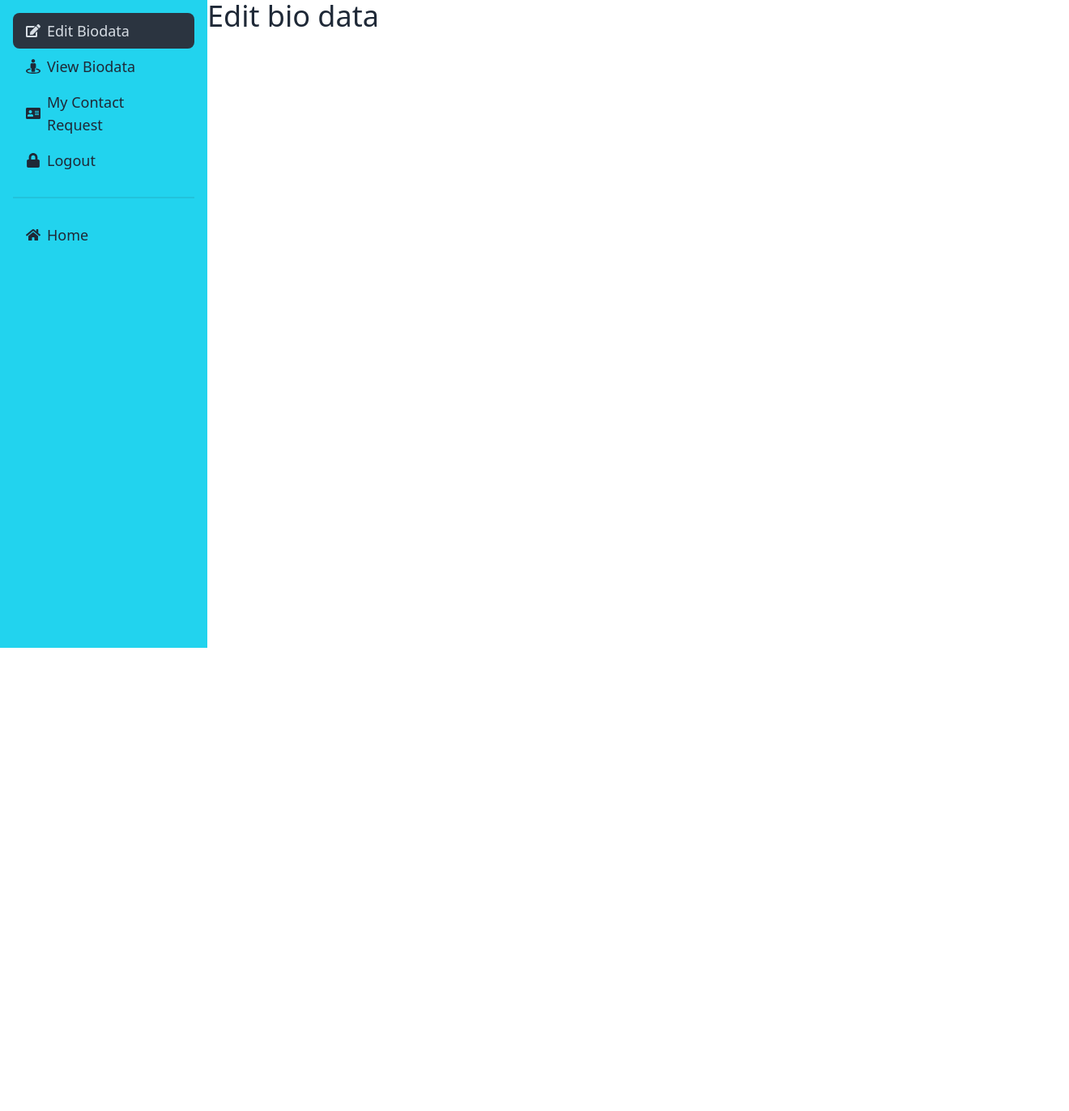
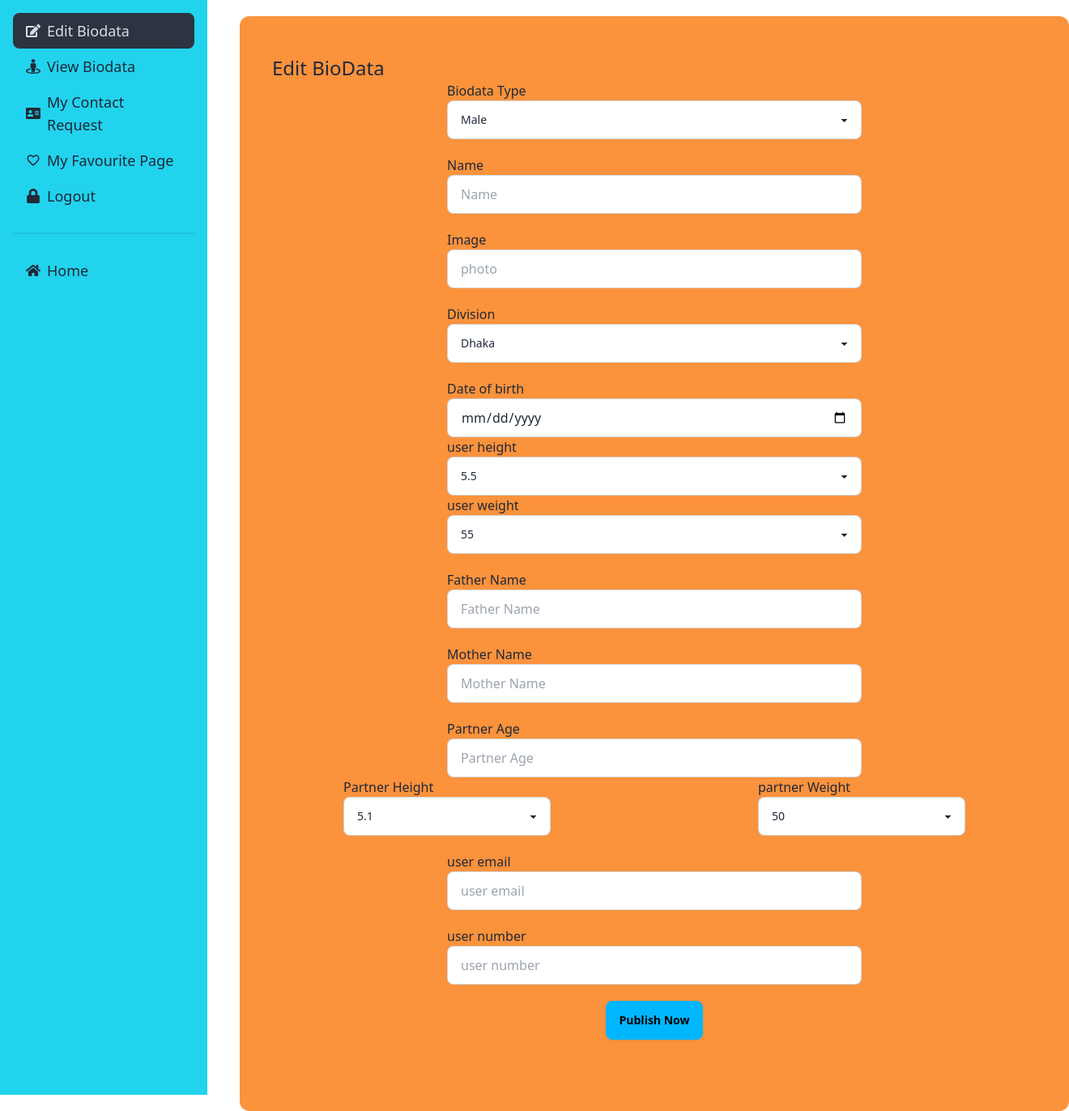
Before and after one commit to priom121/assignment-12, a React (Vite) app: page /dashbord/editBiodata in a window 1280 px wide. Shown: the whole page at 81% size, 1320 px wide, since content can reach past the window. Before the commit the page ends 800 px from the top, so only its background shows below. Built offline with nearby package versions, Linux system fonts and the light colour scheme; no server answers.

Commit message:
edibiodata from created successfully

```diff
--- a/src/Layout/Dashbord.jsx
+++ b/src/Layout/Dashbord.jsx
@@ -1,5 +1,6 @@
 import { NavLink, Outlet } from "react-router-dom";
 import { FaEdit ,FaStreetView ,FaAddressCard, FaLock, FaHome } from "react-icons/fa";
+import { MdFavoriteBorder } from "react-icons/md";
 const Dashbord = () => {
 return (
  <div className="flex max-w-screen-xl mx-auto">
@@ -16,6 +17,10 @@ return (
          <li>
        <NavLink to='/dashbord/request'>
        <FaAddressCard />   My Contact Request</NavLink>
+       </li>
+         <li>
+       <NavLink to='/dashbord/favourite'>
+       <MdFavoriteBorder />  My Favourite Page</NavLink>
        </li>
          <li>
        <NavLink to='/dashbord/logOut'>
--- /dev/null
+++ b/src/Pages/Dashbord/ContactRequest.jsx
@@ -0,0 +1,11 @@
+
+
+const ContactRequest = () => {
+return (
+   <div>
+       my contact request
+  </div>
+);
+};
+
+export default ContactRequest;
--- a/src/Pages/Dashbord/EditBioData.jsx
+++ b/src/Pages/Dashbord/EditBioData.jsx
@@ -1,10 +1,166 @@
+import { useForm } from "react-hook-form";
 
 
 const EditBioData = () => {
+ const { register, handleSubmit, formState: { errors }} = useForm();
+ const onSubmit =(data)=>{
+      console.log(data);
+ }
  return (
- <div>
-    <h2 className="text-4xl font-bol">Edit bio data</h2>
- </div>
+ <div className="bg-orange-400 w-full py-12 ml-10  rounded-xl
+ mt-5 mb-5 max-w-screen-xl mx-auto h-full">
+  <form onSubmit={handleSubmit(onSubmit)} >
+ <label className="ml-10 text-center ">
+  <span className=" text-2xl mt-4 font-medium">Edit BioData</span>
+     </label>
+     <div className="">
+     <div className="mx-auto w-1/2">
+     <span className="label-text text-base">Biodata Type</span>
+     <label className="input-group" {...register("biodata type", { required: true })} >
+    <select placeholder="Biodata Type" name="biodata type"
+       className="w-full select select-bordered ">
+          <option selected>Male</option>
+          <option>Female</option>
+ </select>
+     </label>
+             </div>
+     <div className="w-1/2 mx-auto mt-5 ">
+     <span className="label-text text-base">Name</span>
+     <label className="input-group">
+    <input type="text"  {...register("name", { required: true })} placeholder="Name" name="name" className="input input-bordered w-full" />
+    {/* {errors.name && <span className="text-red-500">name is required</span>} */}
+     </label>
+     </div>
+     <div className="w-1/2 mx-auto mt-5 ">
+     <span className="label-text text-base">Image</span>
+     <label className="input-group">
+    <input type="text"  {...register("photo", { required: true })} placeholder="photo" name="photo" className="input input-bordered w-full" />
+     </label>
+     </div>
+     <div className="w-1/2 mx-auto mt-5 ">
+     <span className="label-text text-base">Division</span>
+     <label className="input-group">
+    <select placeholder="Pickup Location"  {...register("Location",{ required: true })} name="Location"
+       className="w-full select select-bordered  ">
+          <option selected>Dhaka</option>
+          <option>Chattagram</option>
+          <option>Rangpur</option>
+          <option>Barisal</option>
+          <option>Khulna</option>
+          <option>Maymansign</option>
+          <option>Sylhet</option>
+ </select>
+     </label>
+     </div>
+     <div className="w-1/2 mx-auto mt-5 ">
+     <span className="label-text text-base">Date of birth</span>
+     <label className="input-group">
+    <input type="Date"{...register("Date", { required: true })}  placeholder=" Expired Date" name="Date" className="input input-bordered w-full" />
+     </label>
+     </div>
+     <div className="mx-auto w-1/2">
+     <span className="label-text text-base">user height</span>
+     <label className="input-group">
+    <select placeholder="height" name="Height" {...register("Height", { required: true })}
+       className="w-full select select-bordered ">
+          <option >5.5</option>
+          <option>5.6</option>
+          <option>5.7</option>
+          <option>5.8</option>
+          <option>5.9</option>
+          <option>5.10</option>
+          <option>6</option>
+ </select>
+     </label>
+             </div>
+     <div className="mx-auto w-1/2">
+     <span className="label-text text-base">user weight</span>
+     <label className="input-group">
+    <select placeholder="weight" name="Weight"  {...register("Weight", { required: true })}
+       className="w-full select select-bordered ">
+          <option >55</option>
+          <option>56</option>
+          <option>57</option>
+          <option>58</option>
+          <option>59</option>
+          <option>60</option>
+          <option>62</option>
+          <option>65</option>
+ </select>
+     </label>
+             </div>
+             <div className="w-1/2 mx-auto mt-5 ">
+     <span className="label-text text-base">Father Name</span>
+     <label className="input-group">
+    <input type="text" {...register("father name", { required: true })} placeholder="Father Name" name="father name" className="input input-bordered w-full" />
+     </label>
+     </div>
+             <div className="w-1/2 mx-auto mt-5 ">
+     <span className="label-text text-base">Mother Name</span>
+     <label className="input-group">
+    <input type="text" {...register("mother name", { required: true })} placeholder="Mother Name" name="mother name" className="input input-bordered w-full" />
+     </label>
+     </div>
+     {/* partner age height weight number */}
+     <div className="w-1/2 mx-auto mt-5 ">
+     <span className="label-text text-base">Partner Age</span>
+     <label className="input-group">
+    <input type="text"{...register("age", { required: true })} placeholder="Partner Age" name="age" className="input input-bordered w-full" />
+     </label>
+     </div>
+     <div className="flex">
+     <div className="w-[25%]  mx-auto">
+     <span className="label-text text-base">Partner Height</span>
+     <label className="input-group">
+    <select placeholder="partner height" name="Partner Height" {...register("Partner Height",{ required: true })}
+       className="w-full select select-bordered ">
+          <option >5.1</option>
+          <option>5.2</option>
+          <option>5.3</option>
+          <option>5.4</option>
+          <option>5.5</option>
+          <option>5.6</option>
+          <option>5.7</option>
+          <option>5.8</option>
+ </select>
+     </label>
+             </div>
+             <div className="w-[25%] mx-auto">
+     <span className="label-text text-base">partner Weight</span>
+     <label className="input-group">
+    <select placeholder="partner weight" name="partner Weight" {...register("partner Weight", { required: true })}
+       className="w-full select select-bordered ">
+          <option >50</option>
+          <option>52</option>
+          <option>53</option>
+          <option>55</option>
+          <option>58</option>
+          <option>59</option>
+          <option>63</option>
+          <option>65</option>
+ </select>
+     </label>
+             </div>
+     </div>
+     <div className="w-1/2 mx-auto mt-5 ">
+     <span className="label-text text-base">user email</span>
+     <label className="input-group">
+    <input type="email" {...register("email", { required: true })} placeholder="user email" name="email" className="input input-bordered w-full" />
+     </label>
+     </div>
+     <div className="w-1/2 mx-auto mt-5 ">
+     <span className="label-text text-base">user number</span>
+     <label className="input-group">
+    <input type="text" {...register("number", { required: true })}  placeholder="user number" name="number" className="input input-bordered w-full" />
+     </label>
+     </div>
+
+   <div className="text-center mt-5">
+  <button className="btn btn-info ">Publish Now</button>
+  </div>
+     </div>
+ </form>
+</div>
 );
 };
 
--- /dev/null
+++ b/src/Pages/Dashbord/Favorite.jsx
@@ -0,0 +1,10 @@
+
+const Favorite = () => {
+ return (
+  <div>
+     favourite
+  </div>
+ );
+};
+
+export default Favorite;
--- /dev/null
+++ b/src/Pages/Dashbord/ViewBioData.jsx
@@ -0,0 +1,11 @@
+
+
+const ViewBioData = () => {
+return (
+<div>
+      view biodata
+ </div>
+ );
+};
+
+export default ViewBioData;
```
Also changed, not shown: src/Routes/Router.jsx (+15 -0 lines).
